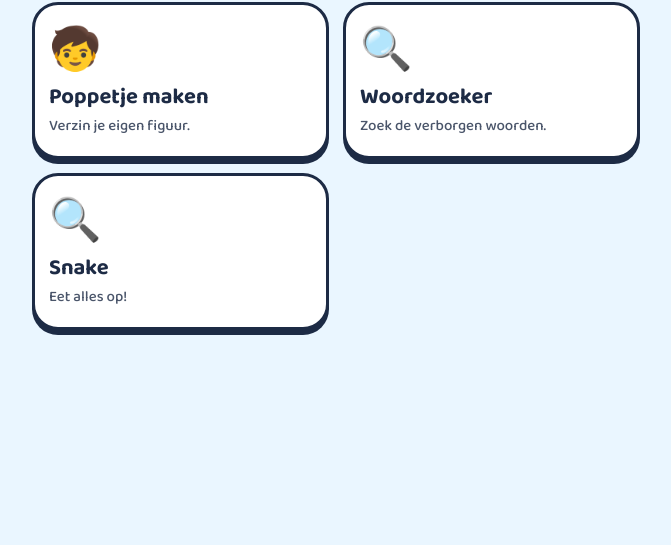
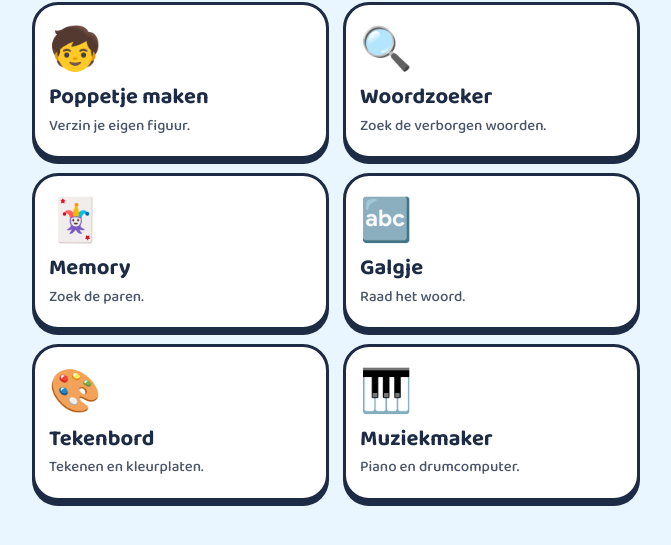
Before and after one commit to fien-en-sara/Website, a plain HTML site: page Spelletjes/index.html in a window 1280 px wide. Shown: the part 117-662 px from the top of the page, without its empty margins (304-975 px from the left). Drawn offline with Linux system fonts and the light colour scheme.

Commit message:
Add files via upload

```diff
--- a/Spelletjes/index.html
+++ b/Spelletjes/index.html
@@ -14,7 +14,10 @@
 <div class="grid">
 <a class="tile" href="Poppetje/index.html"><i>🧒</i><b>Poppetje maken</b><span>Verzin je eigen figuur.</span></a>
 <a class="tile" href="Woordzoeker/index.html"><i>🔍</i><b>Woordzoeker</b><span>Zoek de verborgen woorden.</span></a>
-<a class="tile" href="Snake/index.html"><i>🔍</i><b>Snake</b><span>Eet alles op!</span></a>
+<a class="tile" href="Memory/index.html"><i>🃏</i><b>Memory</b><span>Zoek de paren.</span></a>
+<a class="tile" href="Galgje/index.html"><i>🔤</i><b>Galgje</b><span>Raad het woord.</span></a>
+<a class="tile" href="Tekenbord/index.html"><i>🎨</i><b>Tekenbord</b><span>Tekenen en kleurplaten.</span></a>
+<a class="tile" href="Muziekmaker/index.html"><i>🎹</i><b>Muziekmaker</b><span>Piano en drumcomputer.</span></a>
 </div>
 </main>
 </body>
```
